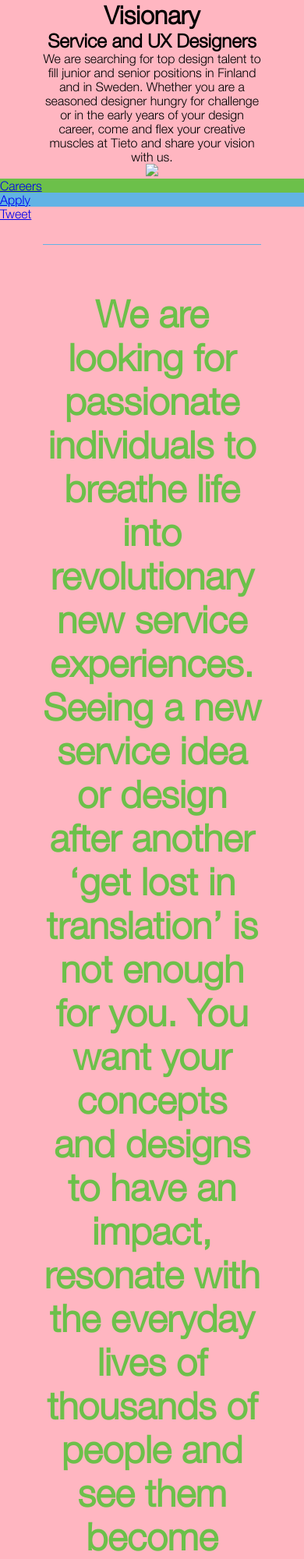
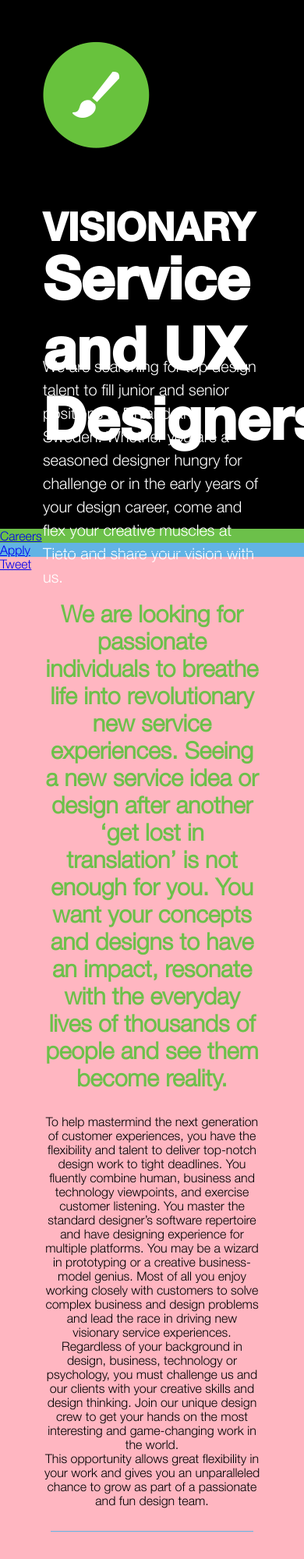
Before and after one commit to jpaaso/cem-website, a PHP site: page /role.html in a window 390 px wide; the page is wider, and only the part inside the window is pictured. Shown: the top 1999 px of that part at 78% size. Run offline with PHP 8.4, Linux system fonts and the light colour scheme; some libraries are stand-ins or nearby versions.

Commit message:
Role header added

```diff
--- a/role.html
+++ b/role.html
@@ -30,7 +30,13 @@
                 <h2>Service and UX Designers</h2>
                 <p>We are searching for top design talent to fill junior and senior positions in Finland and in Sweden. Whether you are a seasoned designer hungry for challenge or in the early years of your design career, come and flex your creative muscles at Tieto and share your vision with us.</p>
             </div>
-            <img src="#" id="role-icon" />
+            <div id="links">
+                <ul class="buttons">
+                    <li class="bg-green"><a href="#cem">Careers</a></li>
+                    <li class="bg-blue"><a href="#careers">Apply</a></li>
+                </ul>
+            </div>
+            <img src="./images/icons/web/designer.png" id="role-icon" />
         </div>
         <div id="links">
             <ul class="buttons">
--- a/styles/main.css
+++ b/styles/main.css
@@ -107,17 +107,80 @@ p.section-text {
     font-size: 22px;
 }
 /* Header */
-#index-page #header-wrapper {
+#header-wrapper {
   height: 678px;
   position: relative;
   background-color: #000;
 }
 
-    #index-page  #header-wrapper #header {
+    #header-wrapper #header {
       color: #fff;
       position: relative;
     }
 
+#header-wrapper #header #links {
+    width: 100%;
+}
+
+        #header-wrapper #header #links .buttons li {
+            float: left;
+            list-style-type: none;
+            list-style-position: inside;
+            display: block;
+            margin: 0 15px 0 0;
+        }
+
+            #header-wrapper #header #links .buttons li a {
+                display: block;
+                width: 174px;
+                height: 46px;
+                line-height: 46px;
+                text-decoration: none;
+                text-transform: uppercase;
+                color: #fff;
+                font-size: 24px;
+                font-family: "Helvetica Neue Bold";
+                background: url(../images/button-arrow.png) center 35px no-repeat;
+            }
+
+#footer-wrapper {
+    clear: both;
+    padding: 30px 0;
+}
+
+/* Footer */
+#footer-wrapper #footer {
+    text-align: left;
+    position: relative;
+}
+
+    #footer-wrapper #footer ul {
+        margin-bottom: 100px;
+    }
+
+        #footer-wrapper #footer ul li {
+            list-style-type: none;
+            padding: 10px 0;
+        }
+
+        #footer-wrapper #footer ul li a {
+            text-decoration: none;
+
+            color: #fff;
+        }
+
+        #footer-wrapper #footer p {
+            color: #fff;
+        }
+
+    #footer-wrapper #footer .footer-logo {
+        position: absolute;
+        bottom: 0px;
+        right: 0px;
+        width: 60px;
+    }
+
+    /* INDEX PAGE */
     #index-page #header-wrapper #header #logo {
         height: 184px;
         width: 100%;
@@ -379,11 +384,12 @@ p.section-text {
     }
 
     /* Fonts to 3/4 size */
-    #index-page #header-wrapper #header #slogan h1 { font-size: 90px;  /* from 120px */ }
-    #index-page #header-wrapper #header #slogan h2 { font-size: 19px;  /* from 24 px */ }
-    #index-page h2.section-heading                 { font-size: 108px; /* from 150px */ }
-    #index-page h3.section-slogan                  { font-size: 36px;  /* from 48px */  }
+    #header-wrapper #header #slogan h1 { font-size: 90px;  /* from 120px */ }
+    #header-wrapper #header #slogan h2 { font-size: 19px;  /* from 24 px */ }
+    h2.section-heading                 { font-size: 108px; /* from 150px */ }
+    h3.section-slogan                  { font-size: 36px;  /* from 48px */  }
 
+    /* INDEX PAGE */
     /* Jobs section */
     #index-page #jobs-wrapper #jobs {
         padding: 0 20px;
@@ -421,20 +427,27 @@ p.section-text {
     }
 
     /* from 120px, 24px, 150px, 48px */
-    #index-page #header-wrapper #header #slogan h1 { font-size: 70px; line-height: 80px; }
-    #index-page #header-wrapper #header #slogan h2 { font-size: 12px; }
-    #index-page h2.section-heading {
-        font-size: 80px;
-    }
-    /*h3.section-slogan                  { font-size: 30px; }*/
+    #header-wrapper #header #slogan h1 { font-size: 70px; line-height: 80px; }
+
+    #header-wrapper #header #slogan h2 { font-size: 12px; }
 
     /* Buttons */
-    #index-page #header-wrapper #header #links .buttons li a {
+    #header-wrapper #header #links .buttons li a {
         width: 100px;
         height: 46px;
         font-size: 19px;
     }
 
+    h2.section-heading {
+        font-size: 80px;
+    }
+
+    #footer-wrapper #footer {
+        padding: 0;
+        width: 440px;
+    }
+
+    /* INDEX PAGE */
     #index-page #video-wrapper #video a {
         font-size: 115px;
         width: 440px;
@@ -497,35 +506,43 @@ p.section-text {
         margin: 30px auto 60px;
     }
 
-    #index-page #header-wrapper #header #slogan {
+    #header-wrapper #header #slogan {
         height: 326px;
     }
 
-    #index-page #header-wrapper #header #logo p img {
+    #header-wrapper #header #logo p img {
         width: 60px;
     }
 
-    #index-page #header-wrapper #header #logo p {
+    #header-wrapper #header #logo p {
         font-size: 10px;
     }
 
     /* from 120px, 24px, 150px, 48px */
-    #index-page #header-wrapper #header #slogan h1 { font-size: 60px; line-height: 60px; }
-    #index-page #header-wrapper #header #slogan h2 { font-size: 20px; }
-    #index-page h2.section-heading {
+    #header-wrapper #header #slogan h1 { font-size: 60px; line-height: 60px; }
+    #header-wrapper #header #slogan h2 { font-size: 20px; }
+    h2.section-heading {
         font-size: 48px;
     }
 
-    #index-page h3.section-slogan { font-size: 30px;  /* from 48px */  }
-    #index-page p.section-text { font-size: 18px; }
+    h3.section-slogan { font-size: 30px;  /* from 48px */  }
+    p.section-text { font-size: 18px; }
+
     /* Buttons */
-    #index-page #header-wrapper #header #links .buttons {
+    #header-wrapper #header #links .buttons {
         visibility: hidden;
     }
-    #index-page hr.section-delimiter {
+
+    hr.section-delimiter {
         width: 260px; /* from 365px*/
     }
-    /* PLAY ► */
+
+    #footer-wrapper #footer {
+        width: 280px;
+    }
+
+    /* INDEX PAGE */
+    /* Play section */
     #index-page #video-wrapper #video hr {
         width: 265px;
     }
@@ -568,10 +585,38 @@ p.section-text {
         #index-page #services-wrapper #services .service-item h3 {
             font-size: 18px;
         }
-
-    #footer-wrapper #footer {
-        width: 280px;
-    }
 }
 
 /* ROLE PAGE */
+#role-page #header-wrapper #header {
+    padding-top: 260px;
+    height: 418px;
+}
+
+#role-page #header-wrapper #header #role-icon {
+    position: absolute;
+    top: 53px;
+    left: 0;
+}
+
+#role-page #header-wrapper #header  h1 {
+    font-family: "Helvetica Neue Bold";
+    font-size: 50px;
+    text-transform: uppercase;
+    text-align: left;
+    height: 50px;
+}
+
+#role-page #header-wrapper #header  h2 {
+    font-family: "Helvetica Neue Bold";
+    font-size: 75px;
+    text-align: left;
+    height: 75px;
+}
+
+#role-page #header-wrapper #header p {
+    line-height: 30px;
+    font-size: 20px;
+    text-align: left;
+    padding: 70px 0 43px;
+}
--- a/styles/main.scss
+++ /dev/null
@@ -1,149 +0,0 @@
-$icon-font-path: "../bower_components/bootstrap-sass-official/assets/fonts/bootstrap/";
-// bower:scss
-@import "bootstrap-sass-official/assets/stylesheets/_bootstrap.scss";
-// endbower
-
-$tieto-blue: #62b3e5;
-$tieto-red: #e56385;
-$tieto-orange: #f78d2d;
-$tieto-green: #6cc04a;
-
-.color-blue   { color: $tieto-blue; }
-.color-red    { color: $tieto-red; }
-.color-orange { color: $tieto-orange; }
-.color-green  { color: $tieto-green; }
-.bg-black     { background-color: black; }
-.bg-blue      { background-color: $tieto-blue; }
-.bg-red       { background-color: $tieto-red; }
-.bg-orange    { background-color: $tieto-orange; }
-
-.color-invert {
-  color:white;
-  background-color:black;
-}
-.button {
-  border: 0px;
-  width: 100px;
-  height: 30px;
-}
-.main-div {
-  min-height:680px;
-  padding-top: 20px;
-}
-.logo-row {
-  /*height: 150px;*/
-  padding-top: 60px;
-}
-.logo-text {
-  padding-right: 30 px;
-}
-
-.line-row {
-  height: 20px;
-}
-.slider-row {
-    height: 310px;
-}
-.links-row {
-    /*height: 100px; */
-}
-.fb-row {
-    /*height: 50px; */
-}
-.services {
-  color: $tieto-orange;
-}
-
-h1 {
-  font-size: 112px;
-}
-h2 {
-  font-size: 34px;
-}
-p {
-  font-size: 18px;
-}
-h6 {
-  font-size: 11px;
-}
-.play {
-  font-size: 110px;
-}
-.font-big {
-  font-size: 66px;
-}
-.font-small {
-  font-size: 16px;
-}
-.red-line {
-}
-
-.footer {
-  color:white;
-  background-color:$tieto-blue;
-  min-height: 100 px;
-}
-.footer a,
-.footer a:visited,
-.footer a:hover,
-.footer a:active {
-  color:white;
-}
-
-body {
-  font-family: 'Baufra-SemiBold', sans-serif;
-  letter-spacing: 0.08em;
-}
-
-.browsehappy {
-  margin: 0.2em 0;
-  background: #ccc;
-  color: #000;
-  padding: 0.2em 0;
-}
-
-.container-narrow > hr {
-  margin: 30px 0;
-}
-
-/* Main marketing message and sign up button */
-.jumbotron {
-  text-align: center;
-  border-bottom: 1px solid #e5e5e5;
-  .btn {
-    font-size: 21px;
-    padding: 14px 24px;
-  }
-}
-
-/* Supporting marketing content */
-.marketing {
-  margin: 40px 0;
-  p + h4 {
-    margin-top: 28px;
-  }
-}
-
-/* Responsive: Portrait tablets and up */
-@media screen and (min-width: 768px) {
-  .container {
-    max-width: 730px;
-  }
-
-  /* Remove the padding we set earlier */
-  .main-div,
-  .footer {
-    padding-left: 0;
-    padding-right: 0;
-  }
-
-  /* Space out the masthead */
-  /*.header {
-    margin-bottom: 30px;
-  }*/
-
-  /* Remove the bottom border on the jumbotron for visual effect */
-  /*.jumbotron {
-    border-bottom: 0;
-  }*/
-}
```
Also changed, not shown: other parts of styles/main.css (+15 -77 lines). Lines whose indentation alone changed are shown as unchanged.
